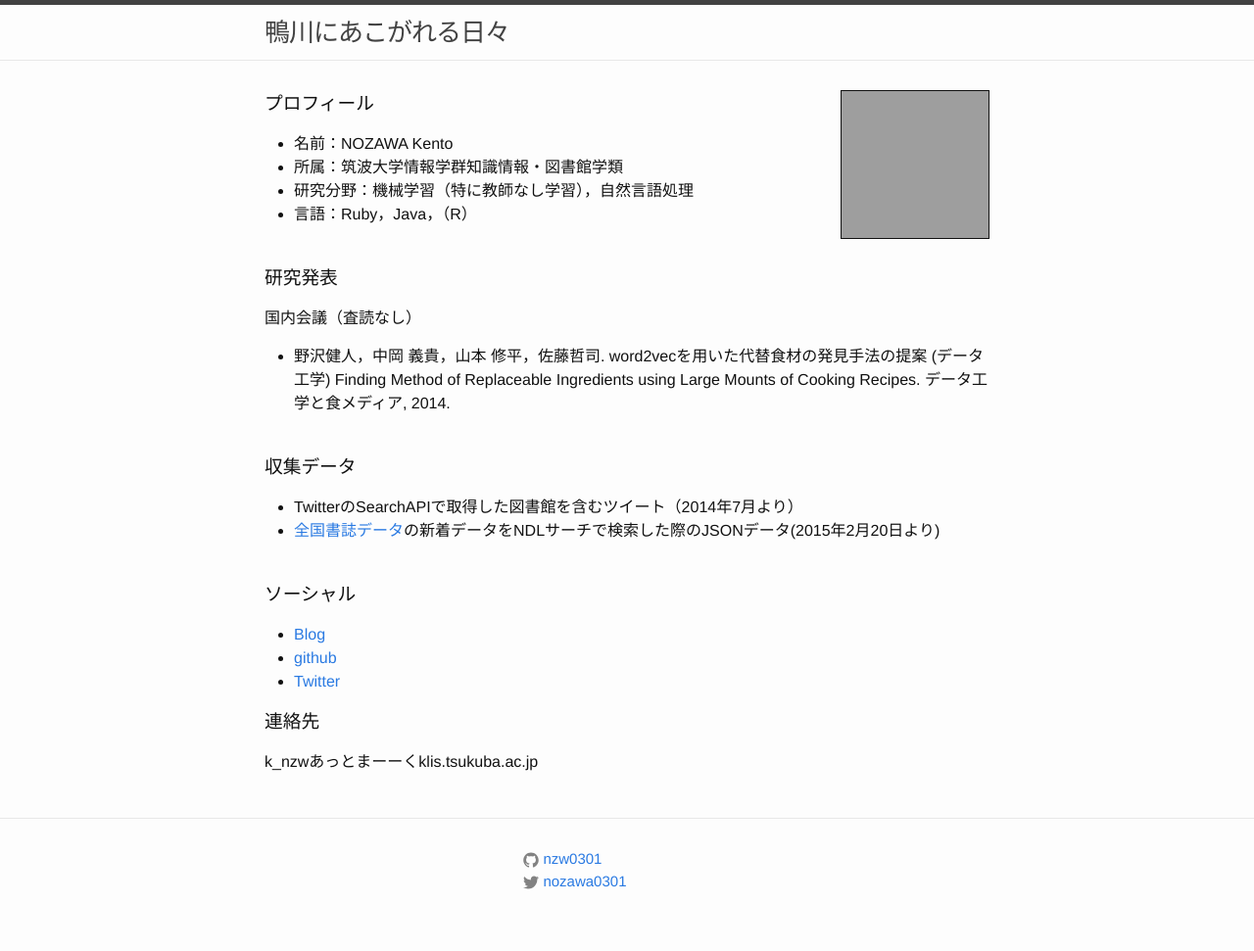
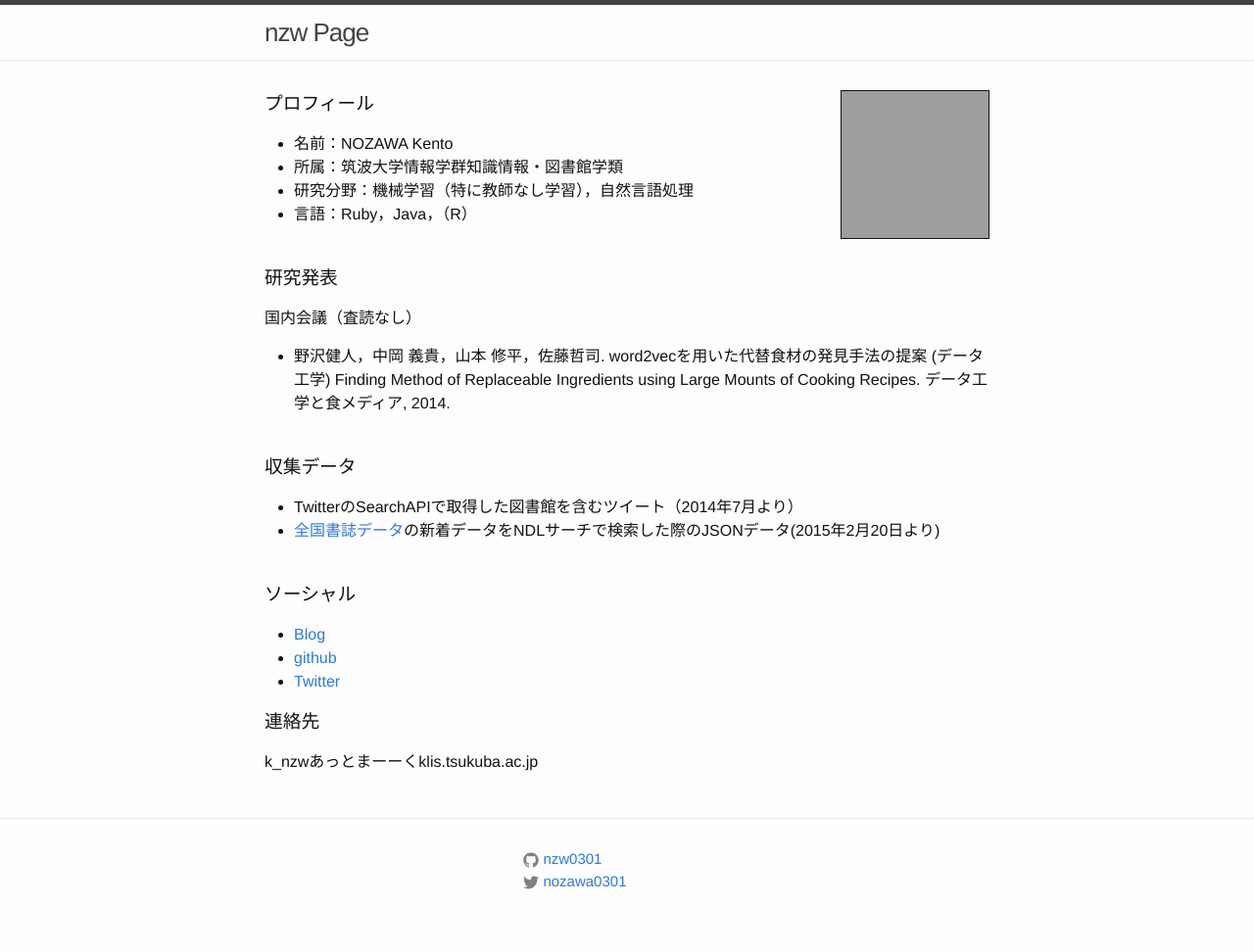
Before and after one commit to nzw0301/nzw0301.github.io, a Jekyll site: the page built from index.html, in a window 1280 px wide. Shown: the whole page at 98% size. Built offline with Jekyll 4.4.1, drawn with Linux system fonts in a browser that asks for light colours; grey boxes are pictures that could not be loaded.

Commit message:
edit title

```diff
--- a/_config.yml
+++ b/_config.yml
@@ -1,5 +1,5 @@
 # Site settings
-title: 鴨川にあこがれる日々
+title: nzw Page
 # email: your-email@domain.com
 # description: > # this means to ignore newlines until "baseurl:"
   # Write an awesome description for your new site here. You can edit this
```
